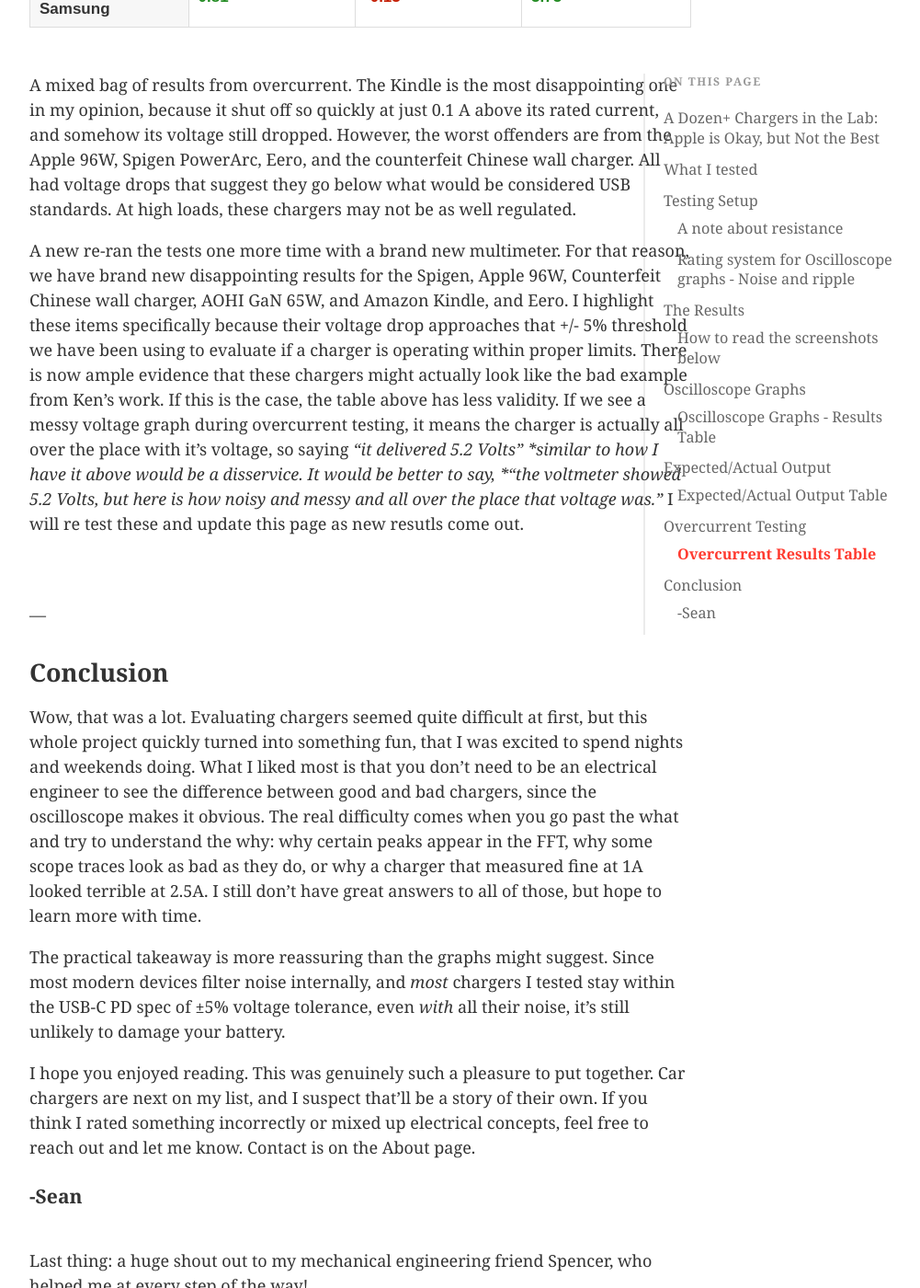
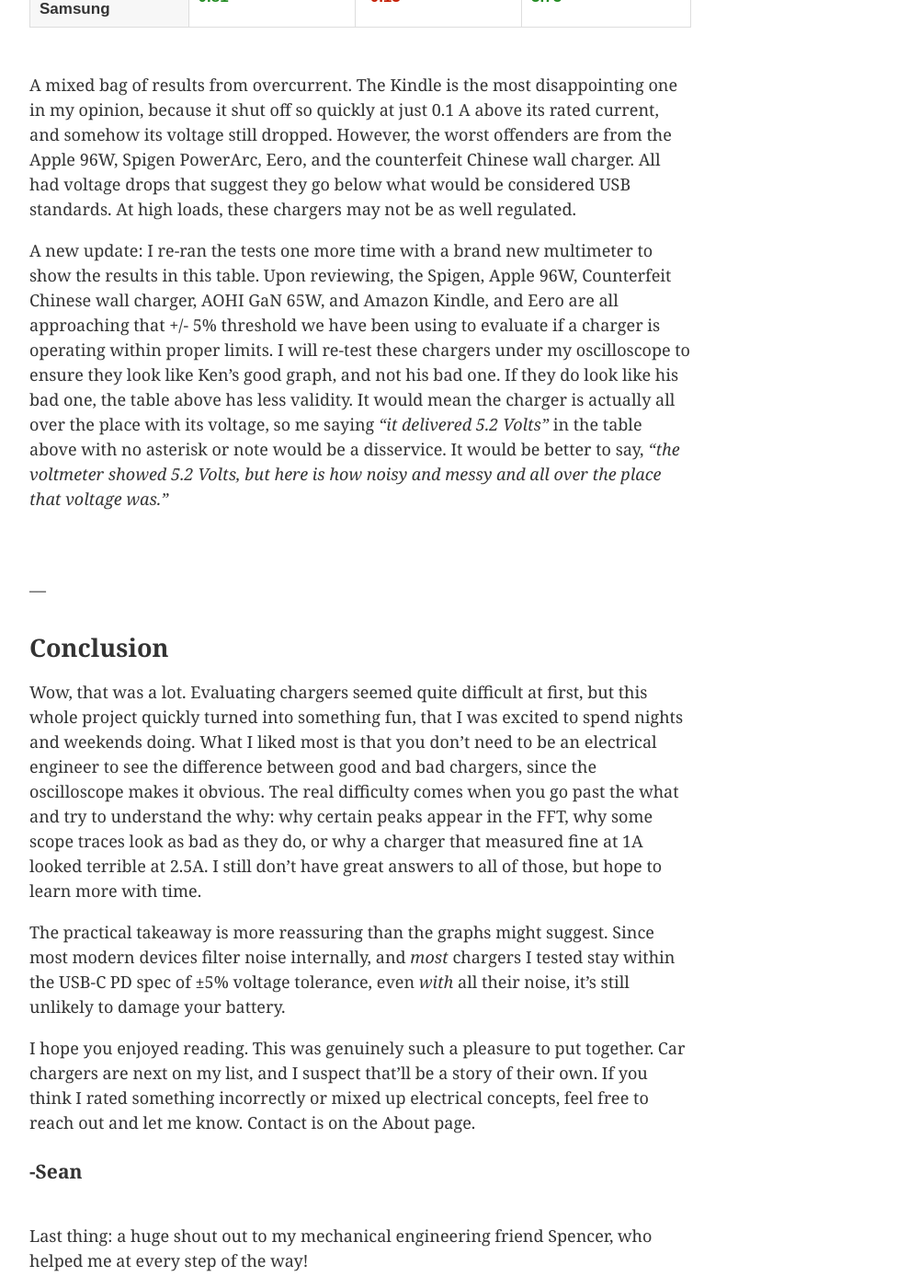
Before and after one commit to 0sps/sull1van.com, a Jekyll site: the page built from _posts/2026-01-19-a-dozen-chargers-in-the-lab.md, in a window 1280 px wide and 1400 px high, scrolled down 13427 px. Shown: the whole window at 92% size, without its empty margins (248-1249 px from the left). Built offline with Jekyll 4.4.1, drawn with Linux system fonts in a browser that asks for light colours; some of the changed lines change nothing that is shown.

Commit message:
Update 2026-01-19-a-dozen-chargers-in-the-lab.md

```diff
--- a/_posts/2026-01-19-a-dozen-chargers-in-the-lab.md
+++ b/_posts/2026-01-19-a-dozen-chargers-in-the-lab.md
@@ -331,146 +331,6 @@
 </figure>
 
 ---
-
-<nav id="sticky-toc" class="sticky-toc-container" markdown="1">
-  <div class="toc-title">ON THIS PAGE</div>
-
-* TOC
-{:toc}
-
-</nav>
-
-<style>
-/* Base container styling */
-.sticky-toc-container {
-  display: none; /* Mobile hidden by default */
-}
-
-/* Desktop layout */
-@media (min-width: 1250px) {
-  .sticky-toc-container {
-    display: block;
-    position: fixed;
-    top: 80px;
-    right: max(20px, calc(50vw - 580px)); /* Align next to centered content */
-    width: 250px;
-    background: transparent;
-    font-size: 0.9em;
-    padding-left: 20px;
-    border-left: 2px solid rgba(0,0,0,0.08); /* Modern light border */
-    max-height: calc(100vh - 100px);
-    overflow-y: auto;
-    z-index: 100;
-  }
-
-  html[data-theme="dark"] .sticky-toc-container {
-    border-left: 2px solid rgba(255,255,255,0.08);
-  }
-
-  .sticky-toc-container .toc-title {
-    font-size: 0.75em;
-    font-weight: 800;
-    text-transform: uppercase;
-    letter-spacing: 1.5px;
-    color: #999;
-    margin-bottom: 20px;
-  }
-
-  /* List styles */
-  .sticky-toc-container #markdown-toc {
-    list-style: none;
-    padding-left: 0;
-    margin: 0;
-  }
-
-  .sticky-toc-container #markdown-toc li {
-    margin-bottom: 12px;
-    line-height: 1.35;
-  }
-
-  .sticky-toc-container #markdown-toc ul {
-    list-style: none;
-    padding-left: 15px;
-    margin-top: 8px;
-    margin-bottom: 8px;
-  }
-
-  .sticky-toc-container #markdown-toc a {
-    text-decoration: none;
-    color: #666;
-    transition: all 0.2s ease;
-    display: block;
-    position: relative;
-    left: 0;
-  }
-
-  html[data-theme="dark"] .sticky-toc-container #markdown-toc a {
-    color: #999;
-  }
-
-  .sticky-toc-container #markdown-toc a:hover {
-    color: #000;
-    left: 2px;
-  }
-
-  html[data-theme="dark"] .sticky-toc-container #markdown-toc a:hover {
-    color: #fff;
-  }
-
-  /* Active state class toggled by JS */
-  .sticky-toc-container #markdown-toc a.active {
-    color: #FF3B30; /* A distinct accent color, like Apple's red */
-    font-weight: 700;
-  }
-
-  html[data-theme="dark"] .sticky-toc-container #markdown-toc a.active {
-    color: #FF453A;
-  }
-}
-</style>
-
-<script>
-document.addEventListener("DOMContentLoaded", function() {
-  const tocLinks = document.querySelectorAll('#markdown-toc a');
-
-  // Find all corresponding target headings
-  const headings = Array.from(tocLinks).map(link => {
-    try {
-      const id = link.getAttribute('href').substring(1);
-      return document.getElementById(id);
-    } catch(e) { return null; }
-  }).filter(Boolean);
-
-  if(headings.length === 0) return;
-
-  // We need to keep track of active sections.
-  // A simple way is to find the heading that is closest to top of viewport but above or near 0
-  const onScroll = () => {
-    let currentActive = headings[0];
-
-    for (let heading of headings) {
-      const rect = heading.getBoundingClientRect();
-      if (rect.top <= 150) { /* trigger point */
-        currentActive = heading;
-      } else {
-        break; // since headings are sequential, stop checking
-      }
-    }
-
-    // remove active from all
-    tocLinks.forEach(link => link.classList.remove('active'));
-
-    // add active to current
-    const activeLink = document.querySelector(`#markdown-toc a[href="#${currentActive.id}"]`);
-    if (activeLink) {
-       activeLink.classList.add('active');
-    }
-  };
-
-  window.addEventListener('scroll', onScroll, { passive: true });
-  onScroll(); // trigger initially
-});
-</script>
 
 ## What I tested
 
@@ -1812,7 +1672,7 @@
 
 A mixed bag of results from overcurrent. The Kindle is the most disappointing one in my opinion, because it shut off so quickly at just 0.1 A above its rated current, and somehow its voltage still dropped. However, the worst offenders are from the Apple 96W, Spigen PowerArc, Eero, and the counterfeit Chinese wall charger. All had voltage drops that suggest they go below what would be considered USB standards. At high loads, these chargers may not be as well regulated.
 
-A new re-ran the tests one more time with a brand new multimeter. For that reason, we have brand new disappointing results for the Spigen, Apple 96W, Counterfeit Chinese wall charger, AOHI GaN 65W, and Amazon Kindle, and Eero. I highlight these items specifically because their voltage drop approaches that +/- 5% threshold we have been using to evaluate if a charger is operating within proper limits. There is now ample evidence that these chargers might actually look like the bad example from Ken's work. If this is the case, the table above has less validity. If we see a messy voltage graph during overcurrent testing, it means the charger is actually all over the place with it's voltage, so saying *"it delivered 5.2 Volts" *similar to how I have it above would be a disservice. It would be better to say, *"the voltmeter showed 5.2 Volts, but here is how noisy and messy and all over the place that voltage was."* I will re test these and update this page as new resutls come out.
+A new update: I re-ran the tests one more time with a brand new multimeter to show the results in this table. Upon reviewing, the Spigen, Apple 96W, Counterfeit Chinese wall charger, AOHI GaN 65W, and Amazon Kindle, and Eero are all approaching that +/- 5% threshold we have been using to evaluate if a charger is operating within proper limits. I will re-test these chargers under my oscilloscope to ensure they look like Ken's good graph, and not his bad one. If they do look like his bad one, the table above has less validity. It would mean the charger is actually all over the place with its voltage, so me saying *"it delivered 5.2 Volts"* in the table above with no asterisk or note would be a disservice. It would be better to say, *"the voltmeter showed 5.2 Volts, but here is how noisy and messy and all over the place that voltage was."*
 
 
 
```
